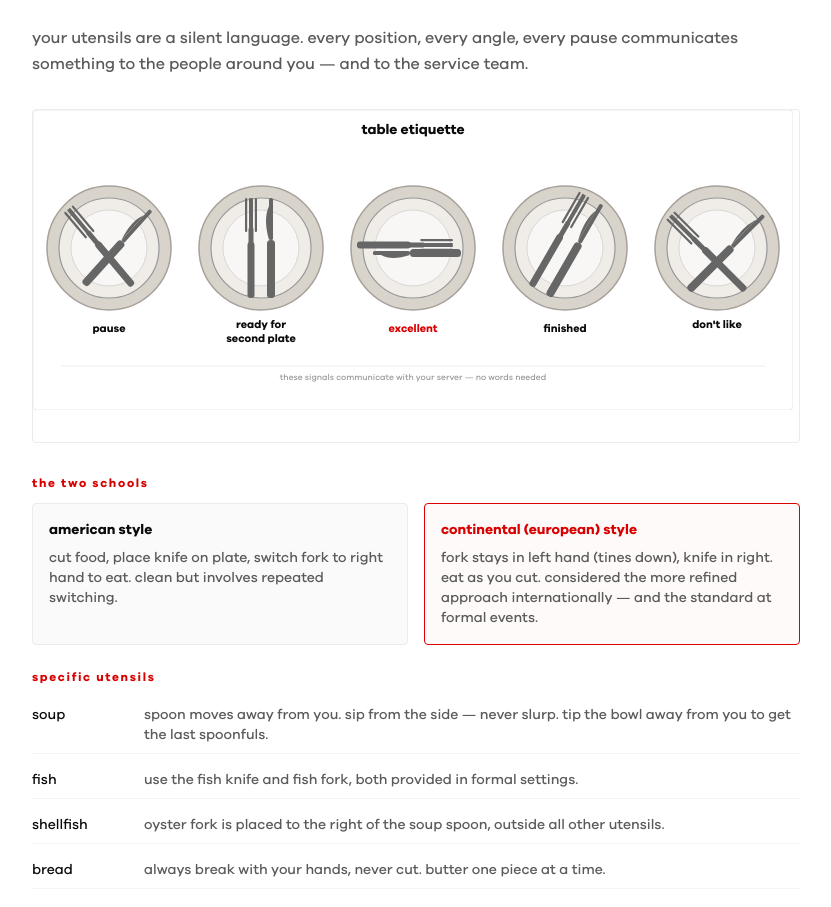
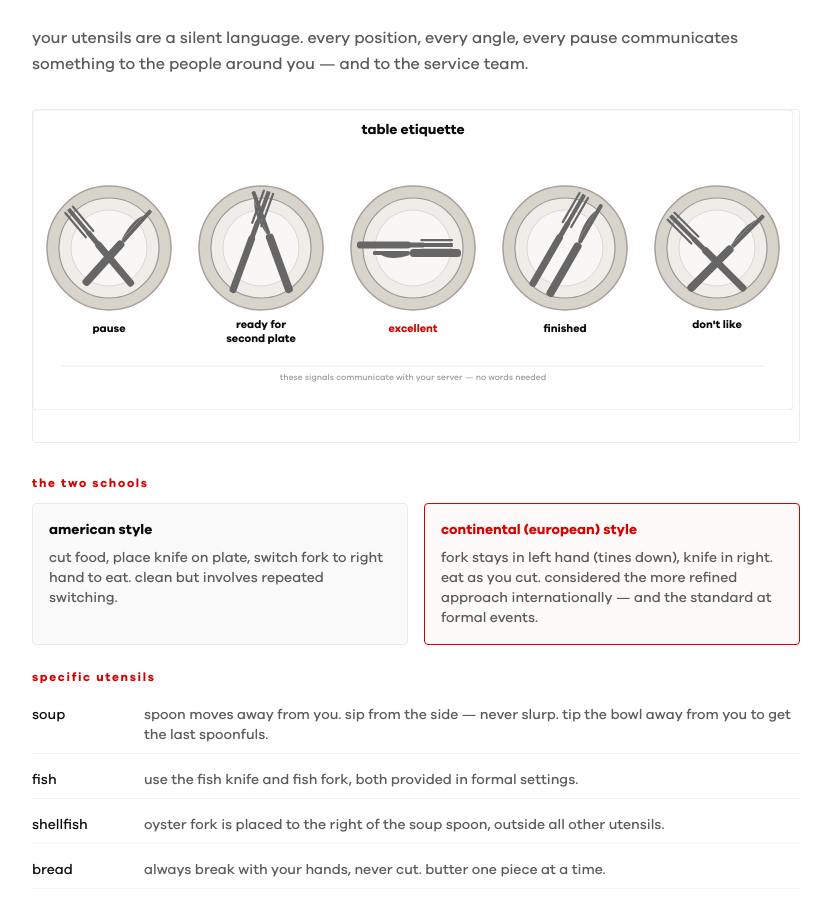
Before and after one commit to mrkoolbot/kool-app, a Next.js app: page /etiquette in a window 1280 px wide. Shown: the part 10490-11397 px from the top of the page, without its empty margins (264-1095 px from the left). Built offline with nearby package versions, Linux system fonts and the light colour scheme.

Commit message:
fix: ch09 'ready for second plate' — fork+knife crossing at center matching reference

```diff
--- a/app/(dashboard)/etiquette/page.tsx
+++ b/app/(dashboard)/etiquette/page.tsx
@@ -562,10 +562,14 @@ function UtensilsDiagram() {
         </g>
         <text x="76" y="222" textAnchor="middle" fontSize="11" fontWeight="700" fontFamily="var(--font-galano, sans-serif)" fill="#0A0A0A" fontFamily="var(--font-galano, sans-serif)">pause</text>
 
-        {/* 2. READY FOR SECOND PLATE */}
+        {/* 2. READY FOR SECOND PLATE — fork tilted right ~20deg, knife tilted left ~20deg, crossing at plate center */}
         <P cx={228} cy={138}/>
-        <Fork cx={218} ty={88} h={100}/>
-        <Knife cx={238} ty={88} h={100}/>
+        <g transform="rotate(20 228 138)">
+          <Fork cx={216} ty={82} h={108}/>
+        </g>
+        <g transform="rotate(-20 228 138)">
+          <Knife cx={240} ty={82} h={108}/>
+        </g>
         <text x="228" y="218" textAnchor="middle" fontSize="11" fontWeight="700" fontFamily="var(--font-galano, sans-serif)" fill="#0A0A0A" fontFamily="var(--font-galano, sans-serif)">ready for</text>
         <text x="228" y="232" textAnchor="middle" fontSize="11" fontWeight="700" fontFamily="var(--font-galano, sans-serif)" fill="#0A0A0A" fontFamily="var(--font-galano, sans-serif)">second plate</text>
 
```
